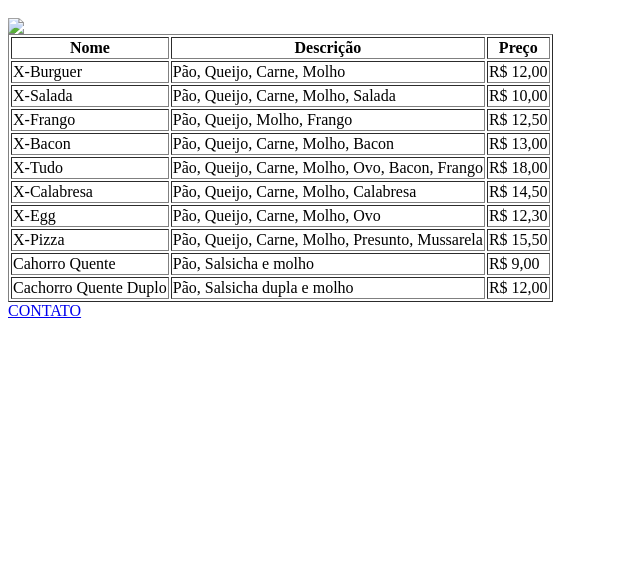
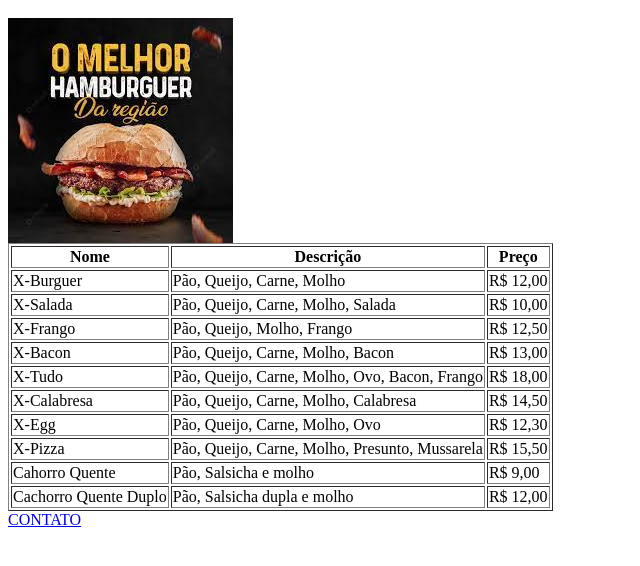
Before and after one commit to OwayranTorquato/Desenvolvimento-Web, a plain HTML site: page Aula_Lanchonete/lanchonete.html in a window 1280 px wide. Shown: the part 48-614 px from the top of the page, without its empty margins (0-640 px from the left). Drawn offline with Linux system fonts and the light colour scheme.

Commit message:
Aula Lanchonete

```diff
--- a/Aula_Lanchonete/lanchonete.html
+++ b/Aula_Lanchonete/lanchonete.html
@@ -4,7 +4,7 @@
     </head>
     <body>
         <h1>LANCHONETE</h1>
-        <img src="/Imagem/lanchonete.jpg">
+        <img src="lanchonete.jpg">
 
         <table border="1">
             <tr>
```
Also changed, not shown: Aula_Lanchonete/lanchonete.jpg (added).
